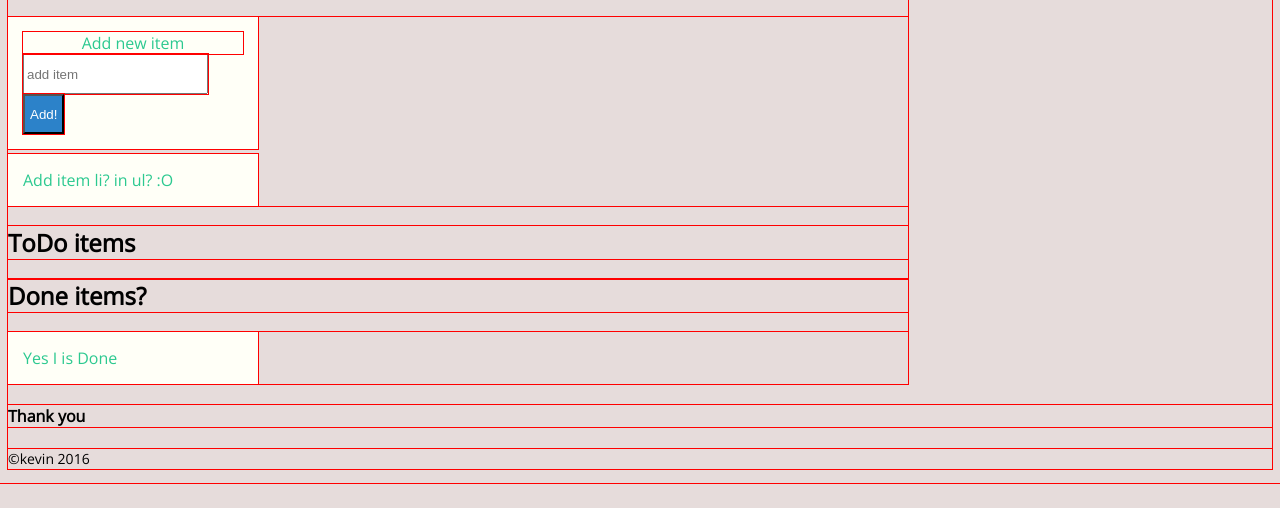
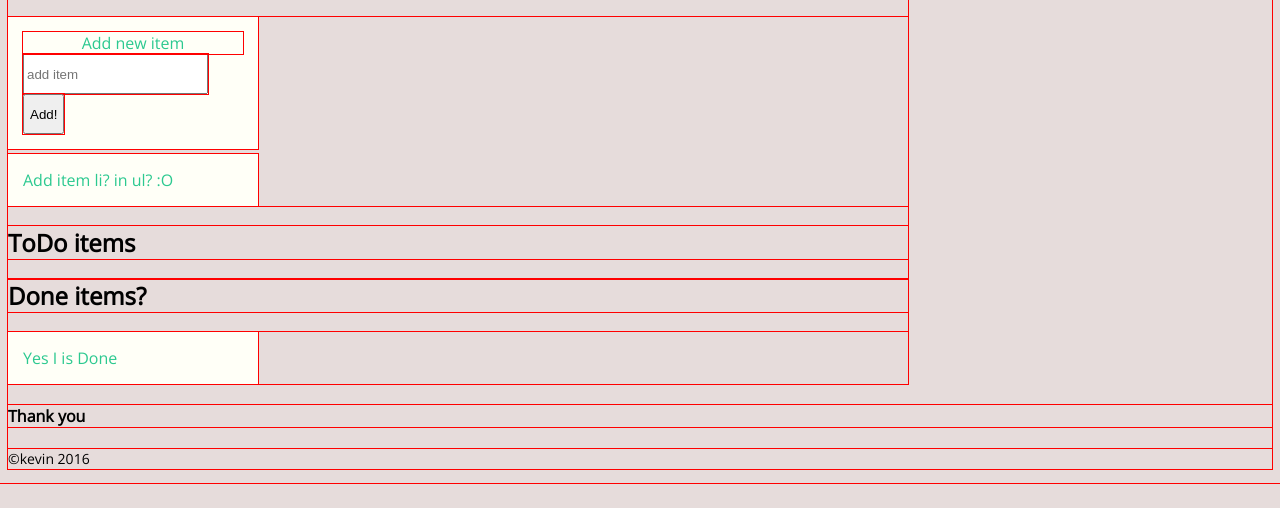
Before and after one commit to kevinmartinez/todo, a website: page html/index.html in a window 1280 px wide. Shown: the part 98-606 px from the top of the page. Drawn offline with nearby package versions, Linux system fonts and the light colour scheme; a web font is replaced by a local one.

Commit message:
testing css-shorthand postcss plugin and pxtorem plugin

```diff
--- a/html/css/style.css
+++ b/html/css/style.css
@@ -69,8 +69,8 @@
 
 ul li button {
     height: 40px;
-    background: #2C82C9;
+    /* Using CSS color shorthand */
+    color: white #2C82C9;
     display: inline-block;
     padding: 5px;
-    color: #fff;
 }
```
